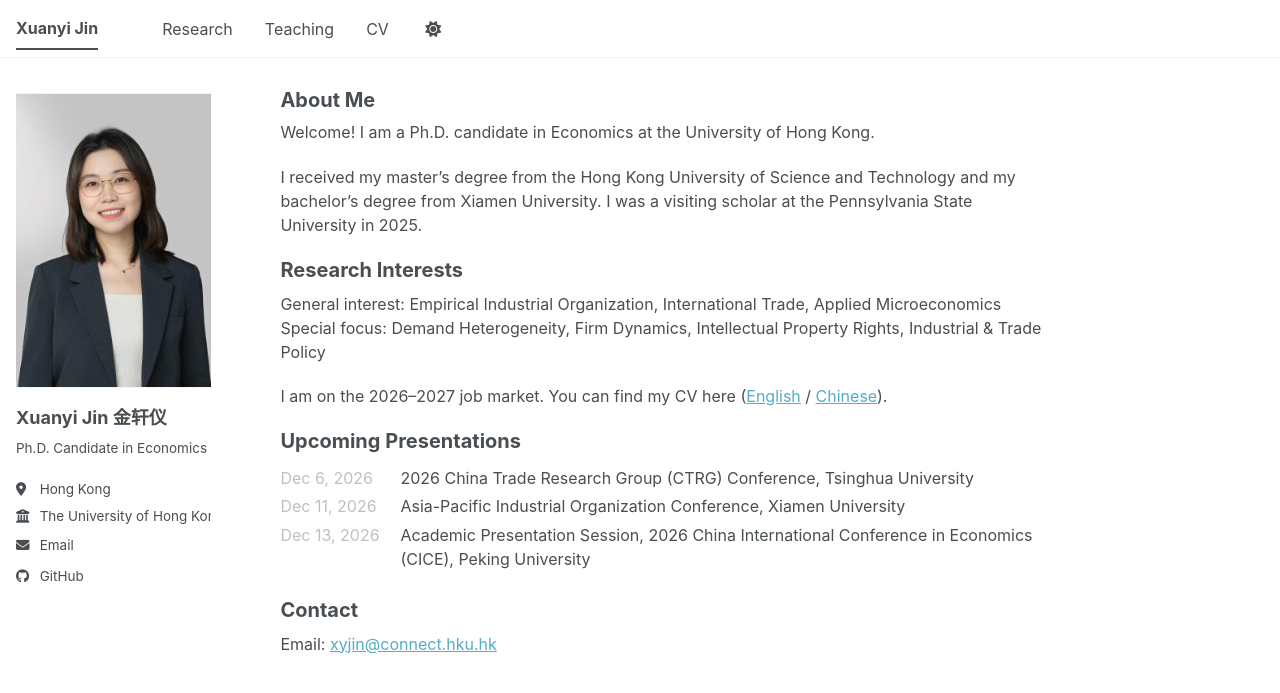
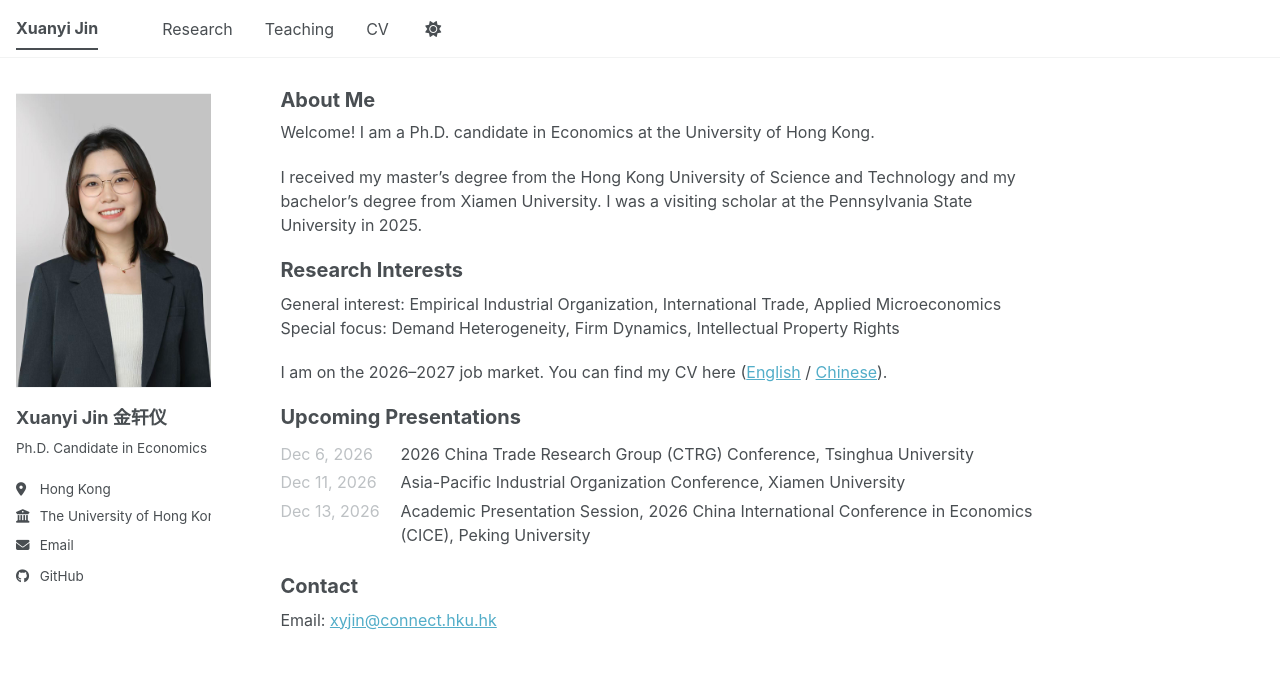
Before and after one commit to xuanyi-jin/xuanyi-jin.github.io, a Jekyll site: the page built from _pages/about.md, in a window 1280 px wide and 900 px high. Shown: the top 693 px of the window. Built offline with Jekyll 4.4.1, drawn with Linux system fonts in a browser that asks for light colours; a style sheet for code colours, icons or effects is not loaded.

Commit message:
Remove Industrial & Trade Policy from research interests
Co-Authored-By: Claude Fable 5.1 <noreply@anthropic.com>

```diff
--- a/_pages/about.md
+++ b/_pages/about.md
@@ -14,7 +14,7 @@ I received my master's degree from the Hong Kong University of Science and Techn
 Research Interests
 ======
 General interest: Empirical Industrial Organization, International Trade, Applied Microeconomics
-Special focus: Demand Heterogeneity, Firm Dynamics, Intellectual Property Rights, Industrial & Trade Policy
+Special focus: Demand Heterogeneity, Firm Dynamics, Intellectual Property Rights
 
 I am on the 2026&ndash;2027 job market. You can find my CV here ([English](/files/CV_XuanyiJIN_web.pdf) / [Chinese](/files/CV_XuanyiJIN_CN_web.pdf)).
 
```
